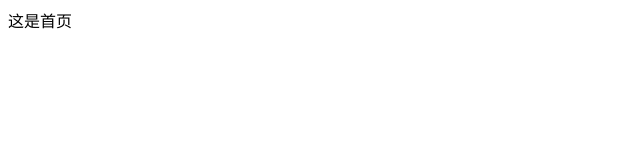
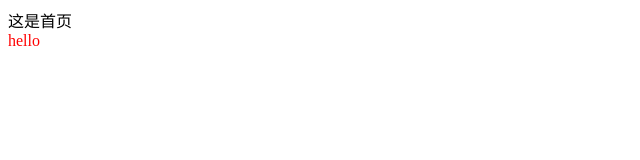
Before and after one commit to leixiangxaingaa/git-lxx, a plain HTML site: page index.html in a window 1280 px wide. Shown: the full height of the page, 0-640 px from the left. Drawn offline with Linux system fonts and the light colour scheme.

Commit message:
提交内容

```diff
--- a/index.html
+++ b/index.html
@@ -6,5 +6,6 @@
 	</head>
 	<body>
 		这是首页
+		<div style="color:red">hello</div>
 	</body>
 </html>
```
